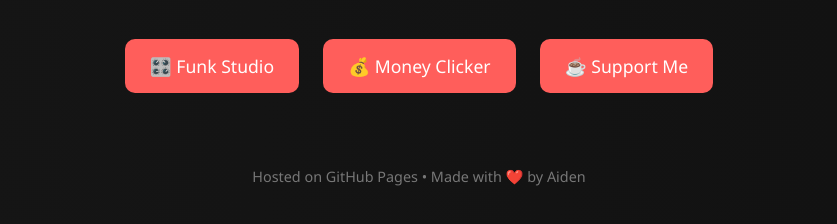
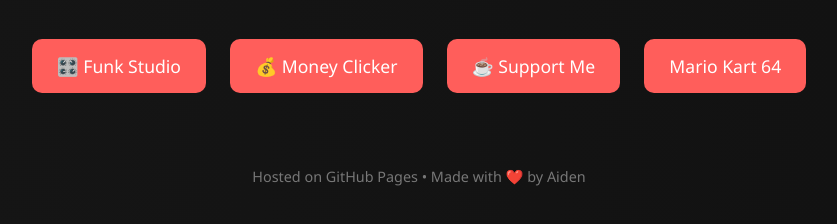
Before and after one commit to besthathacker/besthathacker.github.io, a plain HTML site: page index.html in a window 1280 px wide. Shown: the part 284-508 px from the top of the page, without its empty margins (221-1058 px from the left). Drawn offline with Linux system fonts and the light colour scheme.

Commit message:
Update index.html

```diff
--- a/index.html
+++ b/index.html
@@ -113,6 +113,7 @@
   <a class="project-link" href="https://besthathacker.github.io/Brazilian-funk-maker">🎛️ Funk Studio</a>
   <a class="project-link" href="https://besthathacker.github.io/moneyclicker/">💰 Money Clicker</a>
   <a class="project-link" href="https://buymeacoffee.com/aidenbriggp?new=1" target="_blank">☕ Support Me</a>
+  <a class="project-link" href="https://besthathacker.github.io/mariokart64/">Mario Kart 64</a>
 
   <div class="footer">
     Hosted on GitHub Pages • Made with ❤️ by Aiden
```
